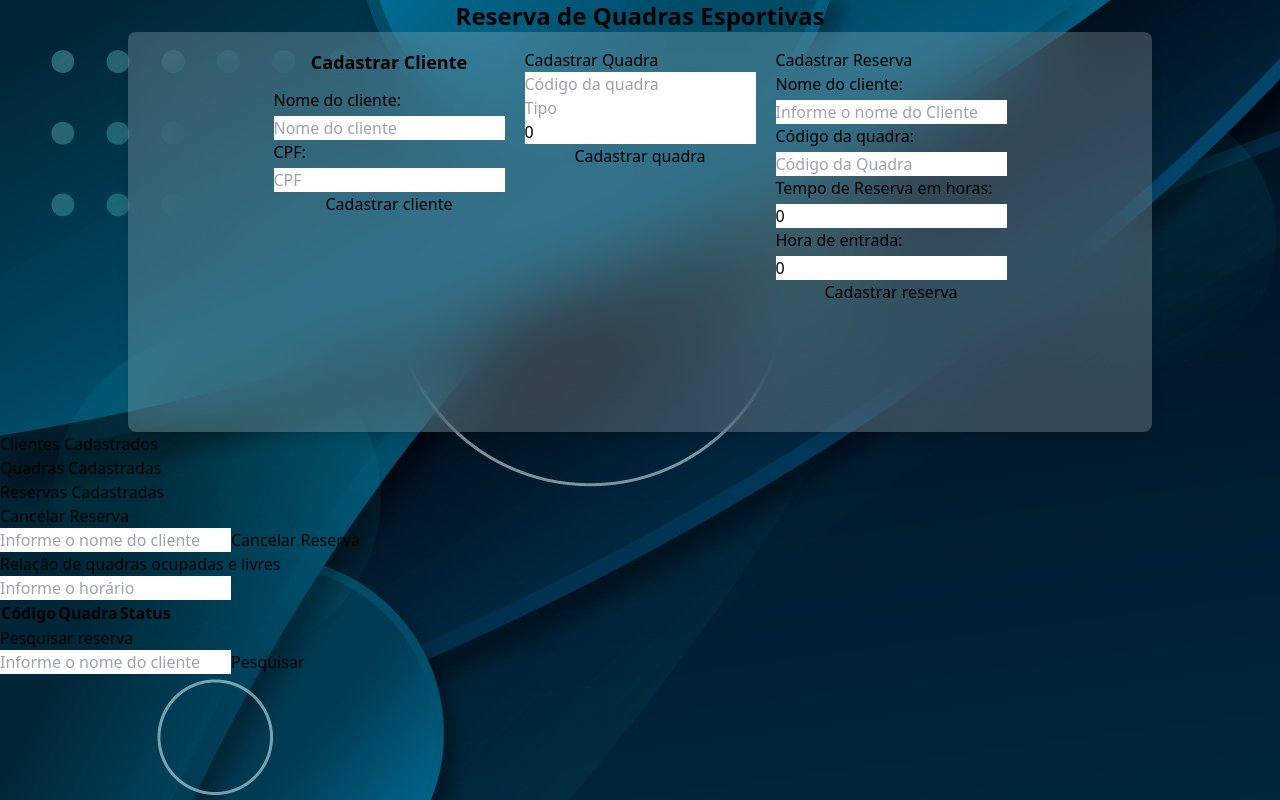
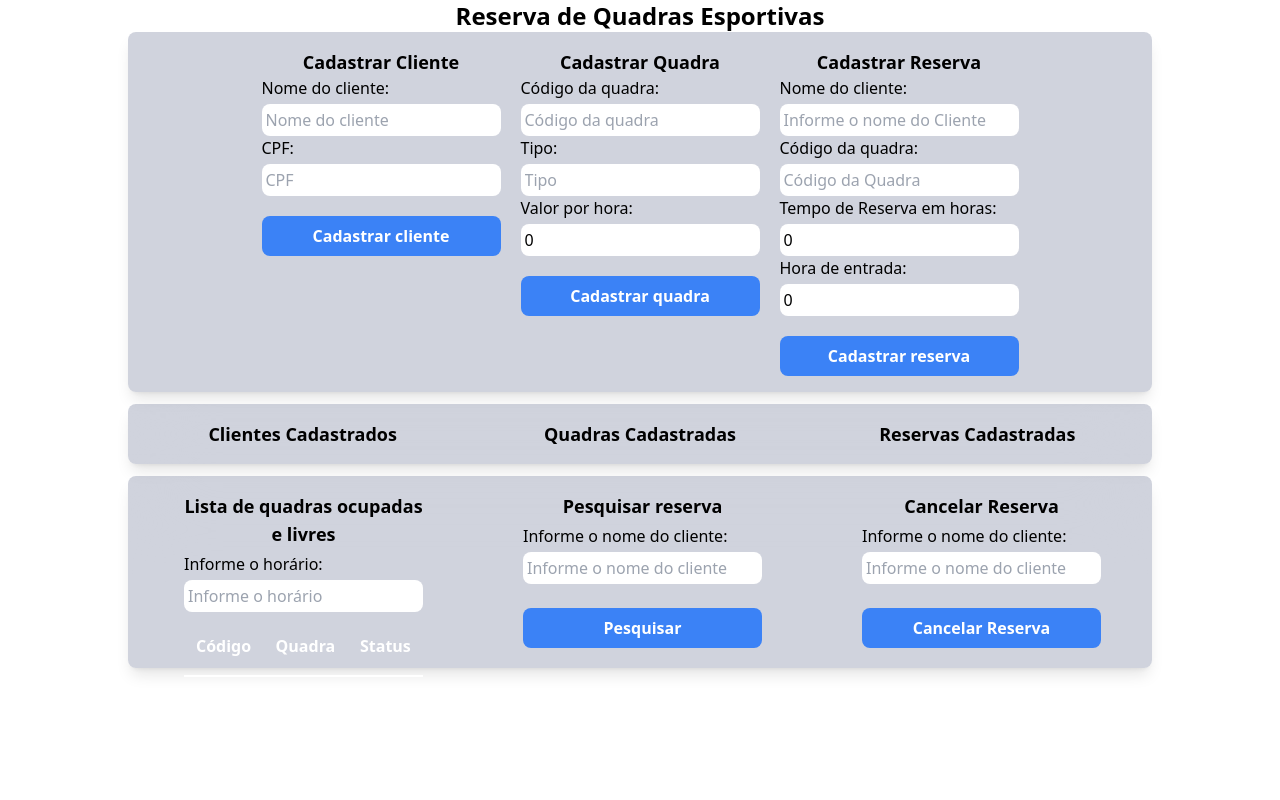
Before and after one commit to KarolineKS/Reserva-de-quadras, a React (Vite) app: page / in a window 1280 px wide. Built offline with nearby package versions, Linux system fonts and the light colour scheme.

Commit message:
css atualizado'

```diff
--- a/index.html
+++ b/index.html
@@ -1,8 +1,8 @@
 <!doctype html>
-<html lang="en">
+<html lang="pt-br">
   <head>
     <meta charset="UTF-8" />
-    <link rel="icon" type="image/svg+xml" href="/vite.svg" />
+    <link rel="icon" type="image/svg+xml" href="./src/img/checklist.svg" />
     <meta name="viewport" content="width=device-width, initial-scale=1.0" />
     <title>Reserva de Quadras</title>
   </head>
--- a/src/App.tsx
+++ b/src/App.tsx
@@ -109,27 +109,36 @@ function App() {
         </button>
         </div>
         <div className='cadastro'>
-          <h2>Cadastrar Quadra</h2>
+          <h2 className='subtitulo'>Cadastrar Quadra</h2>
+          <div>
+            <label htmlFor="cod">Código da quadra: </label>
             <input
               value={cod}
               onChange={(e) => setCod(e.target.value)}
               placeholder="Código da quadra"
             />
+          </div>
+          <div>
+            <label htmlFor="tipo">Tipo: </label>
             <input
               value={tipo}
               onChange={(e) => setTipo(e.target.value)}
               placeholder="Tipo"
             />
+          </div>
+          <div>
+            <label htmlFor="valorHora">Valor por hora: </label>
             <input
               value={valorHora}
               onChange={(e) => setValorHora(Number(e.target.value))}
               placeholder="Valor por Hora"
             />
+          </div>
           <button onClick={cadastrarQuadra}>Cadastrar quadra</button>
         </div>
 
         <div className='cadastro'>
-          <h2>Cadastrar Reserva</h2>
+          <h2 className='subtitulo'>Cadastrar Reserva</h2>
           <div>
             <label htmlFor="nomeCliente">Nome do cliente: </label>
             <input
@@ -171,8 +180,9 @@ function App() {
           </button>
         </div>
       </form>
+      <section className='cadastrados'>
         <section>
-        <h2>Clientes Cadastrados</h2>
+          <h2 className='subtitulo'>Clientes Cadastrados</h2>
             {usuarios.map((usuario) => (
               <table>
                 <thead>
@@ -191,7 +201,7 @@ function App() {
             ))}
         </section>
         <section>
-        <h2>Quadras Cadastradas</h2>
+          <h2 className='subtitulo'>Quadras Cadastradas</h2>
 
             {quadras.map((quadra) => (
               <table>
@@ -214,7 +224,7 @@ function App() {
 
         </section>
         <section>
-        <h2>Reservas Cadastradas</h2>
+          <h2 className='subtitulo'>Reservas Cadastradas</h2>
 
             {reservas.map((reserva) => (
               <table>
@@ -223,8 +233,8 @@ function App() {
                     <th>Cliente</th>
                     <th>Quadra</th>
                     <th>Data</th>
-                  <th>Hora de Entrada</th>
-                  <th>Hora de Saída</th>
+                    <th>Hora Entrada</th>
+                    <th>Hora Saída</th>
                     <th>Total a pagar</th>
                   </tr>
                 </thead>
@@ -233,8 +243,8 @@ function App() {
                     <td>{reserva.usuario}</td>
                     <td>{reserva.quadra.tipo}</td>
                     <td>{reserva.data}</td>
-                  <td>{reserva.horaEntrada}</td>
-                  <td>{reserva.horaSaida}</td>
+                    <td>{reserva.horaEntrada}hr</td>
+                    <td>{reserva.horaSaida}hr</td>
                     <td>R${reserva.total.toFixed(2)}</td>
                   </tr>
                 </tbody>
@@ -242,19 +252,11 @@ function App() {
             ))}
 
         </section>
-      <section>
-        <h2>Cancelar Reserva</h2>
-        <input
-          type="text"
-          placeholder="Informe o nome do cliente"
-          onChange={(e) => setNomePesquisa(e.target.value)}
-        />
-        <button onClick={() => cancelarReserva(nomePesquisa)}>
-          Cancelar Reserva
-        </button>
       </section>
-      <section>
-        <h1>Relação de quadras ocupadas e livres</h1>
+      <section className='informacoes'>
+      <div>
+            <h2 className='subtitulo'>Lista de quadras ocupadas e livres</h2>
+            <label htmlFor="horario">Informe o horário: </label>
             <input
               type="number"
               placeholder="Informe o horário"
@@ -278,9 +280,10 @@ function App() {
                 ))}
               </tbody>
             </table>
-      </section>
-      <section>
-        <h1>Pesquisar reserva</h1>
+          </div>
+          <div>
+          <h2 className='subtitulo'>Pesquisar reserva</h2>
+            <label htmlFor="cliente">Informe o nome do cliente: </label>
             <input
               type="text"
               placeholder="Informe o nome do cliente"
@@ -298,6 +301,19 @@ function App() {
               {resultadoBusca.horaSaida}
             </p>
           )}
+          </div>
+          <div>
+            <h2 className='subtitulo'>Cancelar Reserva</h2>
+            <label htmlFor="cliente">Informe o nome do cliente: </label>
+            <input
+              type="text"
+              placeholder="Informe o nome do cliente"
+              onChange={(e) => setNomePesquisa(e.target.value)}
+            />
+            <button onClick={() => cancelarReserva(nomePesquisa)}>
+              Cancelar Reserva
+            </button>
+          </div>
       </section>
     </main>
   );
--- a/src/input.css
+++ b/src/input.css
@@ -3,19 +3,19 @@
 @tailwind utilities;
 
 main {
-    @apply m-0 h-screen bg-[url('/src/img/imgfundo.jpg')];
+    @apply m-0;
 }
 
 .formulario {
-    @apply flex justify-center bg-white/20 backdrop-blur-2xl w-1/2 h-1/2 m-auto p-4 rounded-lg shadow-lg w-[80%] gap-[20px];
+    @apply flex justify-center bg-blue-950/20 backdrop-blur-2xl w-1/2 h-1/2 m-auto p-4 rounded-lg shadow-lg w-[80%] gap-[20px];
 }
 
 .titulo {
-    @apply text-2xl font-bold text-center;
+    @apply text-2xl font-bold text-center text-black gap-3;
 }
 
 .subtitulo {
-    @apply text-lg font-semibold text-center mb-3;
+    @apply text-lg font-semibold text-center;
 }
 
 .cadastro {
@@ -29,3 +29,76 @@ main {
 .cadastro div {
     @apply flex flex-col gap-1;
 }
+
+.cadastro div input {
+    @apply p-1 rounded-lg;
+}
+
+.formulario button {
+    @apply p-2 rounded-lg bg-blue-500 text-white font-semibold mt-5;
+}
+
+.formulario button:hover {
+    @apply bg-blue-700;
+}
+
+.cadastrados {
+    @apply flex justify-between bg-blue-950/20 backdrop-blur-2xl w-1/2 h-1/2 m-auto mt-3 p-4 rounded-lg shadow-lg w-[80%] gap-[20px];
+}
+
+.cadastrados section {
+    @apply w-[100%]
+}
+
+.cadastrados table {
+    @apply w-full;
+}
+
+.cadastrados table tr {
+    @apply border-b-2 border-white;
+
+}
+
+.cadastrados table tr th {
+    @apply text-white p-1 size-[60px];
+}
+
+.cadastrados table tr td {
+    @apply text-center
+}
+
+.informacoes {
+    @apply flex justify-between bg-blue-950/20 backdrop-blur-2xl w-1/2 h-48 m-auto mt-3 p-4 rounded-lg shadow-lg w-[80%] gap-[20px];
+}
+
+.informacoes table tr {
+    @apply border-b-2 border-white;
+}
+
+.informacoes table tr th {
+    @apply text-white p-1 size-[60px];
+}
+
+.informacoes table tr td {
+    @apply text-center
+}
+
+.informacoes {
+    @apply flex;
+}
+
+.informacoes div {
+    @apply flex flex-col gap-1 mr-10 ml-10;
+}
+
+.informacoes div input {
+    @apply p-1 rounded-lg;
+}
+
+.informacoes button {
+    @apply p-2 rounded-lg bg-blue-500 text-white font-semibold mt-5;
+}
+
+.informacoes button:hover {
+    @apply bg-blue-700;
+}
--- a/src/output.css
+++ b/src/output.css
@@ -556,8 +556,6 @@ video {
 
 main {
   margin: 0px;
-  height: 100vh;
-  background-image: url('/src/img/imgfundo.jpg');
 }
 
 .formulario {
@@ -568,7 +566,7 @@ main {
   justify-content: center;
   gap: 20px;
   border-radius: 0.5rem;
-  background-color: rgb(255 255 255 / 0.2);
+  background-color: rgb(23 37 84 / 0.2);
   padding: 1rem;
   --tw-shadow: 0 10px 15px -3px rgb(0 0 0 / 0.1), 0 4px 6px -4px rgb(0 0 0 / 0.1);
   --tw-shadow-colored: 0 10px 15px -3px var(--tw-shadow-color), 0 4px 6px -4px var(--tw-shadow-color);
@@ -579,14 +577,16 @@ main {
 }
 
 .titulo {
+  gap: 0.75rem;
   text-align: center;
   font-size: 1.5rem;
   line-height: 2rem;
   font-weight: 700;
+  --tw-text-opacity: 1;
+  color: rgb(0 0 0 / var(--tw-text-opacity));
 }
 
 .subtitulo {
-  margin-bottom: 0.75rem;
   text-align: center;
   font-size: 1.125rem;
   line-height: 1.75rem;
@@ -607,3 +607,139 @@ main {
   flex-direction: column;
   gap: 0.25rem;
 }
+
+.cadastro div input {
+  border-radius: 0.5rem;
+  padding: 0.25rem;
+}
+
+.formulario button {
+  margin-top: 1.25rem;
+  border-radius: 0.5rem;
+  --tw-bg-opacity: 1;
+  background-color: rgb(59 130 246 / var(--tw-bg-opacity));
+  padding: 0.5rem;
+  font-weight: 600;
+  --tw-text-opacity: 1;
+  color: rgb(255 255 255 / var(--tw-text-opacity));
+}
+
+.formulario button:hover {
+  --tw-bg-opacity: 1;
+  background-color: rgb(29 78 216 / var(--tw-bg-opacity));
+}
+
+.cadastrados {
+  margin: auto;
+  margin-top: 0.75rem;
+  display: flex;
+  height: 50%;
+  width: 80%;
+  justify-content: space-between;
+  gap: 20px;
+  border-radius: 0.5rem;
+  background-color: rgb(23 37 84 / 0.2);
+  padding: 1rem;
+  --tw-shadow: 0 10px 15px -3px rgb(0 0 0 / 0.1), 0 4px 6px -4px rgb(0 0 0 / 0.1);
+  --tw-shadow-colored: 0 10px 15px -3px var(--tw-shadow-color), 0 4px 6px -4px var(--tw-shadow-color);
+  box-shadow: var(--tw-ring-offset-shadow, 0 0 #0000), var(--tw-ring-shadow, 0 0 #0000), var(--tw-shadow);
+  --tw-backdrop-blur: blur(40px);
+  -webkit-backdrop-filter: var(--tw-backdrop-blur) var(--tw-backdrop-brightness) var(--tw-backdrop-contrast) var(--tw-backdrop-grayscale) var(--tw-backdrop-hue-rotate) var(--tw-backdrop-invert) var(--tw-backdrop-opacity) var(--tw-backdrop-saturate) var(--tw-backdrop-sepia);
+          backdrop-filter: var(--tw-backdrop-blur) var(--tw-backdrop-brightness) var(--tw-backdrop-contrast) var(--tw-backdrop-grayscale) var(--tw-backdrop-hue-rotate) var(--tw-backdrop-invert) var(--tw-backdrop-opacity) var(--tw-backdrop-saturate) var(--tw-backdrop-sepia);
+}
+
+.cadastrados section {
+  width: 100%;
+}
+
+.cadastrados table {
+  width: 100%;
+}
+
+.cadastrados table tr {
+  border-bottom-width: 2px;
+  --tw-border-opacity: 1;
+  border-color: rgb(255 255 255 / var(--tw-border-opacity));
+}
+
+.cadastrados table tr th {
+  width: 60px;
+  height: 60px;
+  padding: 0.25rem;
+  --tw-text-opacity: 1;
+  color: rgb(255 255 255 / var(--tw-text-opacity));
+}
+
+.cadastrados table tr td {
+  text-align: center;
+}
+
+.informacoes {
+  margin: auto;
+  margin-top: 0.75rem;
+  display: flex;
+  height: 12rem;
+  width: 80%;
+  justify-content: space-between;
+  gap: 20px;
+  border-radius: 0.5rem;
+  background-color: rgb(23 37 84 / 0.2);
+  padding: 1rem;
+  --tw-shadow: 0 10px 15px -3px rgb(0 0 0 / 0.1), 0 4px 6px -4px rgb(0 0 0 / 0.1);
+  --tw-shadow-colored: 0 10px 15px -3px var(--tw-shadow-color), 0 4px 6px -4px var(--tw-shadow-color);
+  box-shadow: var(--tw-ring-offset-shadow, 0 0 #0000), var(--tw-ring-shadow, 0 0 #0000), var(--tw-shadow);
+  --tw-backdrop-blur: blur(40px);
+  -webkit-backdrop-filter: var(--tw-backdrop-blur) var(--tw-backdrop-brightness) var(--tw-backdrop-contrast) var(--tw-backdrop-grayscale) var(--tw-backdrop-hue-rotate) var(--tw-backdrop-invert) var(--tw-backdrop-opacity) var(--tw-backdrop-saturate) var(--tw-backdrop-sepia);
+          backdrop-filter: var(--tw-backdrop-blur) var(--tw-backdrop-brightness) var(--tw-backdrop-contrast) var(--tw-backdrop-grayscale) var(--tw-backdrop-hue-rotate) var(--tw-backdrop-invert) var(--tw-backdrop-opacity) var(--tw-backdrop-saturate) var(--tw-backdrop-sepia);
+}
+
+.informacoes table tr {
+  border-bottom-width: 2px;
+  --tw-border-opacity: 1;
+  border-color: rgb(255 255 255 / var(--tw-border-opacity));
+}
+
+.informacoes table tr th {
+  width: 60px;
+  height: 60px;
+  padding: 0.25rem;
+  --tw-text-opacity: 1;
+  color: rgb(255 255 255 / var(--tw-text-opacity));
+}
+
+.informacoes table tr td {
+  text-align: center;
+}
+
+.informacoes {
+  display: flex;
+}
+
+.informacoes div {
+  margin-right: 2.5rem;
+  margin-left: 2.5rem;
+  display: flex;
+  flex-direction: column;
+  gap: 0.25rem;
+}
+
+.informacoes div input {
+  border-radius: 0.5rem;
+  padding: 0.25rem;
+}
+
+.informacoes button {
+  margin-top: 1.25rem;
+  border-radius: 0.5rem;
+  --tw-bg-opacity: 1;
+  background-color: rgb(59 130 246 / var(--tw-bg-opacity));
+  padding: 0.5rem;
+  font-weight: 600;
+  --tw-text-opacity: 1;
+  color: rgb(255 255 255 / var(--tw-text-opacity));
+}
+
+.informacoes button:hover {
+  --tw-bg-opacity: 1;
+  background-color: rgb(29 78 216 / var(--tw-bg-opacity));
+}
```
Also changed, not shown: src/img/checklist.svg (added), src/img/imgfundo.jpg (deleted). Lines whose indentation alone changed are shown as unchanged.
